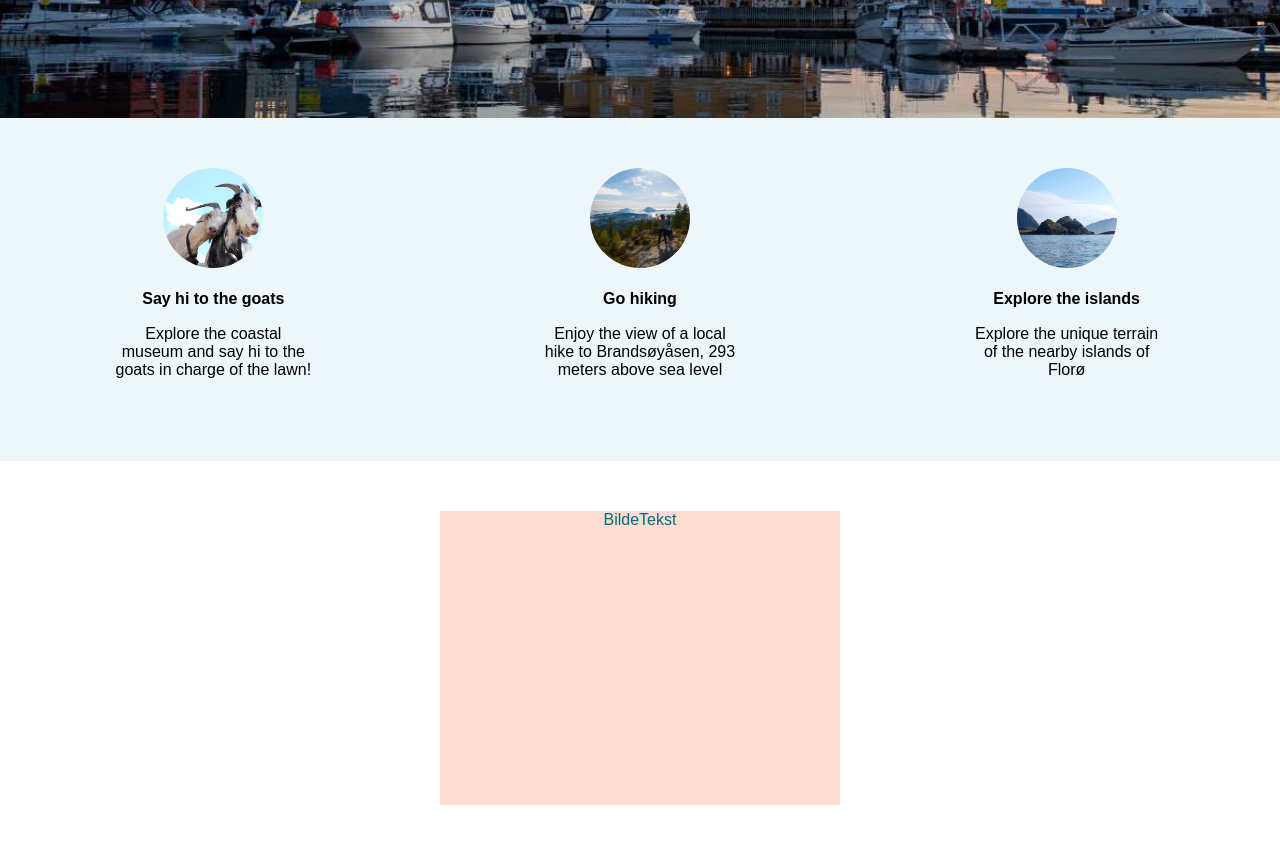
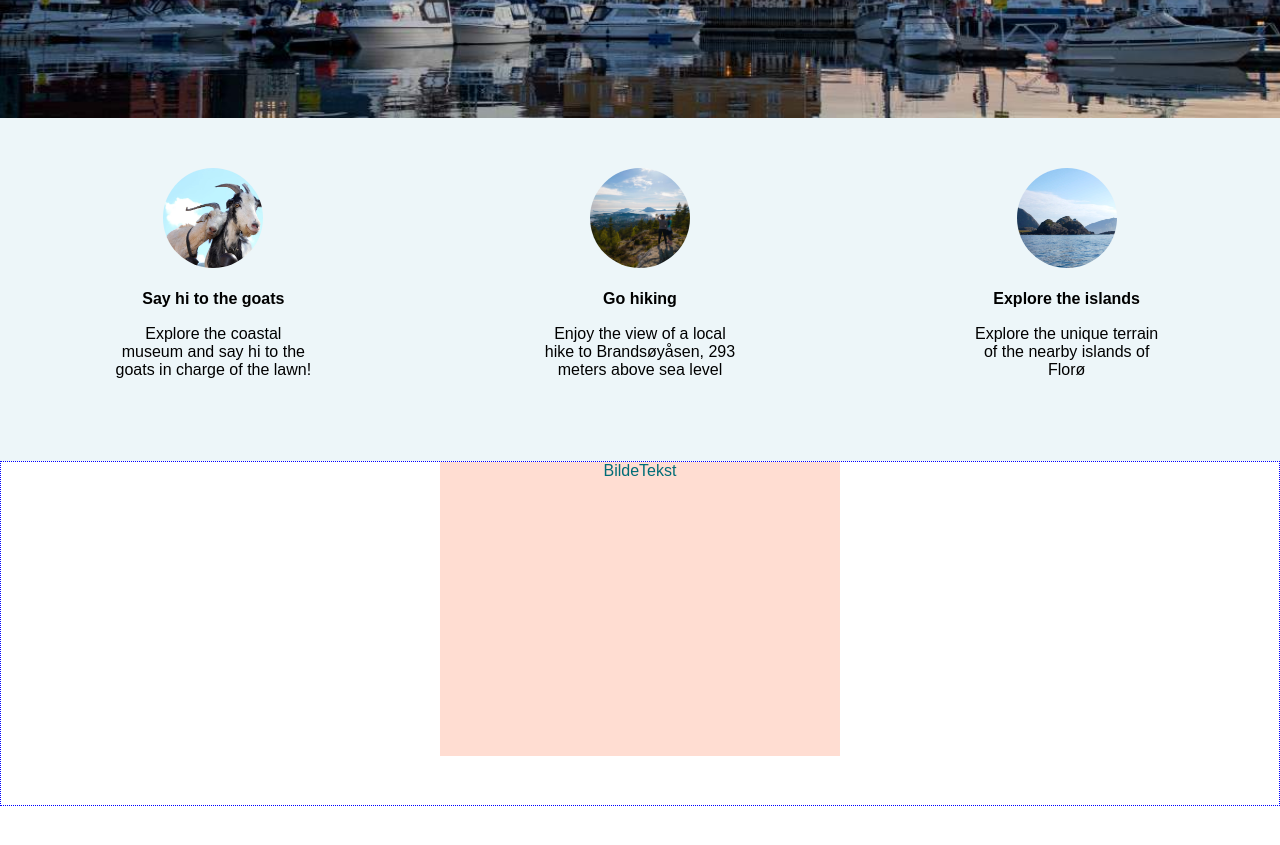
Before and after one commit to begs/hometown-homepage, a plain HTML site: page index.html in a window 1280 px wide. Shown: the part 225-1070 px from the top of the page. After the commit the page ends 1031 px from the top, so only its background shows below. Drawn offline with Linux system fonts and the light colour scheme.

Commit message:
Small changes to styling

```diff
--- a/styles.css
+++ b/styles.css
@@ -44,7 +44,7 @@ body {
 	flex-direction: column;
 	align-items: center;
 	width: 200px;
-	padding: 50px 15px;
+	margin: 50px 15px;
 	font-size: 16px;
 }
 
@@ -82,7 +82,7 @@ body {
 	display: flex;
 	justify-content: center;
 	height: 343px;
-	margin: 50px 0 50px;
+	border: 1px dotted blue;
 }
 
 #guide-card {
```
